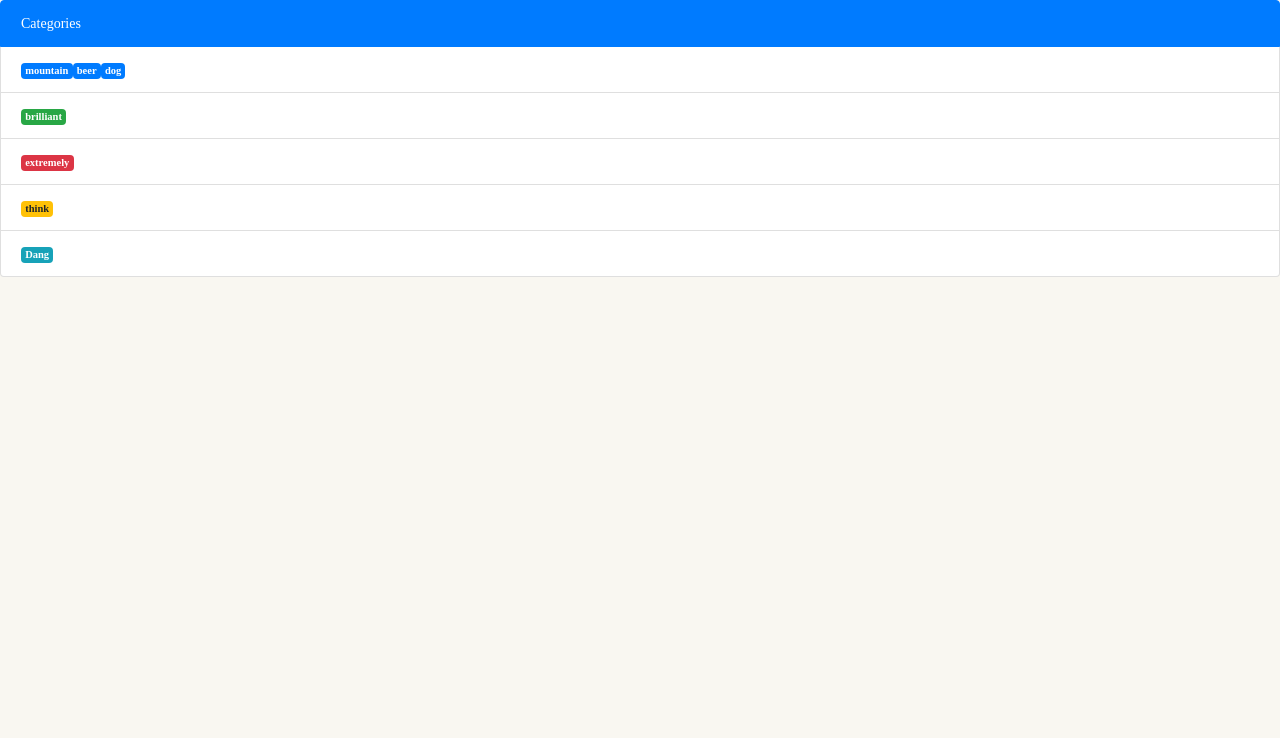
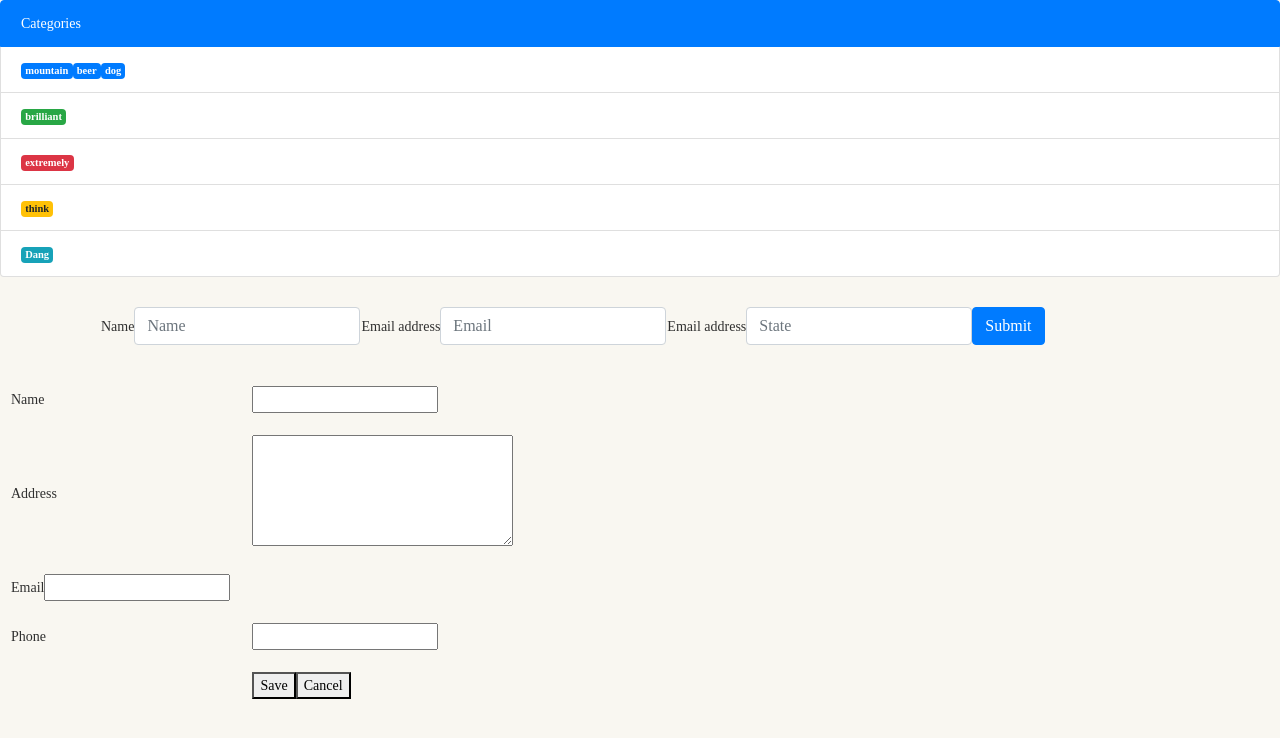
Before and after one commit to mathieumoretti/ghstwrtr, a Node server app: page /comment/ in a window 1280 px wide. Shown: the top 738 px of the page. Run offline with Node 20, Linux system fonts and the light colour scheme; some libraries are stand-ins or nearby versions; some web fonts are replaced.

Commit message:
Some crazy stuff, rename later

```diff
--- a/controllers/sentenceController.js
+++ b/controllers/sentenceController.js
@@ -4,9 +4,11 @@ var router = express.Router();
 
 const Sentence = require('../models/sentence')
 
-const sentence = Sentence;
+
 router.get('/', (req, res) => {
-  res.render('sentence', sentence);
+    const sentence = Sentence();
+    sentence.content = "My first sentence."
+    res.render('sentence', { model: sentence });
 });
 
 module.exports = router;
--- a/index.js
+++ b/index.js
@@ -12,7 +12,6 @@ app.set('views', './views');
 app.set('view engine', 'pug');
 app.use(express.static(path.join(__dirname, '/public')));
 
-
 // add routes
 const mainController = require('./controllers/mainController');
 const sentenceController = require('./controllers/sentenceController');
@@ -24,6 +23,5 @@ app.use('/comment', commentController);
 app.use('/sentence', sentenceController);
 app.use('/stories', storiesController);
 
-
 app.listen(PORT);
 console.log('Server started');
--- /dev/null
+++ b/models/factory/newspaperFactory.js
@@ -0,0 +1 @@
+const utils = require('../utils.js');
--- a/views/comment_widget.pug
+++ b/views/comment_widget.pug
@@ -1,21 +1,73 @@
 mixin comment_widget
-    ul(class="list-group")
-        li(class="list-group-item active") Categories
-        li(class="list-group-item")
-            each val in model.nouns
-                span(class="badge badge-primary")= val
-        li(class="list-group-item")
-            each val in model.adjectives
-                span(class="badge badge-success")= val
+    style(type='text/css').
+        .row {
+            margin:15px 0;
+            }
+            label {
+            margin-bottom: 0;
+            margin-left: 1px;
+        }
+    div
+        ul(class="list-group")
+            li(class="list-group-item active") Categories
+            li(class="list-group-item")
+                each val in model.nouns
+                    span(class="badge badge-primary")= val
+            li(class="list-group-item")
+                each val in model.adjectives
+                    span(class="badge badge-success")= val
 
-        li(class="list-group-item")
-            each val in model.adverbs
-                span(class="badge badge-danger")= val
+            li(class="list-group-item")
+                each val in model.adverbs
+                    span(class="badge badge-danger")= val
 
-        li(class="list-group-item")
-            each val in model.verbs
-                span(class="badge badge-warning")= val
+            li(class="list-group-item")
+                each val in model.verbs
+                    span(class="badge badge-warning")= val
 
-        li(class="list-group-item")
-            each val in model.slang
-                    span(class="badge badge-info")= val
+            li(class="list-group-item")
+                each val in model.slang
+                        span(class="badge badge-info")= val
+    section
+        div(class="container")
+            div(class="row")
+                div(class="col-sm-12")
+                    form(class="form-inline")
+                        div(class="row")
+                            div(class="form-group")
+                                label(for="exampleInputEmail3") Name
+                                input(type="text" class="form-control" id="exampleInputEmail3" placeholder="Name")
+                            div(class="form-group")
+                                label(for="exampleInputEmail3") Email address
+                                input(type="email" class="form-control" id="exampleInputEmail3" placeholder="Email")
+                            div(class="form-group")
+                                label(for="exampleInputEmail3") Email address
+                                input(type="email" class="form-control" id="exampleInputEmail3" placeholder="State")
+                        div(class="row")
+                            div(class="" align="center")
+                                button(type="submit" class="btn btn-primary") Submit
+        div(class="page-data")
+            form(method="post" action="/customers/add")
+                table(cellpadding="11")
+                    tr
+                        td( class="label") Name
+                        td
+                            input( type="text" name="name" required)
+                    tr
+                        td( class="label") Address
+                        td
+                            textarea(name="address" required cols="30" rows="5")
+                    tr
+                        td(class="label") Email
+                            input(type="text" name="email" required )
+                    tr
+                    tr
+                        td(class="label") Phone
+                        td
+                            input( type="text" name="phone" required)
+                    tr
+                    tr
+                        td(class="label")
+                        td
+                            button(type="submit") Save
+                            button(type="button" onClick='cancelAdd()') Cancel
--- /dev/null
+++ b/views/sentence.pug
@@ -0,0 +1,4 @@
+doctype html
+include header.pug
+include body.pug
+    p= model.content
```
Also changed, not shown: models/newspaper.js (added, +51 -0 lines), models/sentence.js (added, +22 -0 lines), .eslintrc.js, 1 other file.
